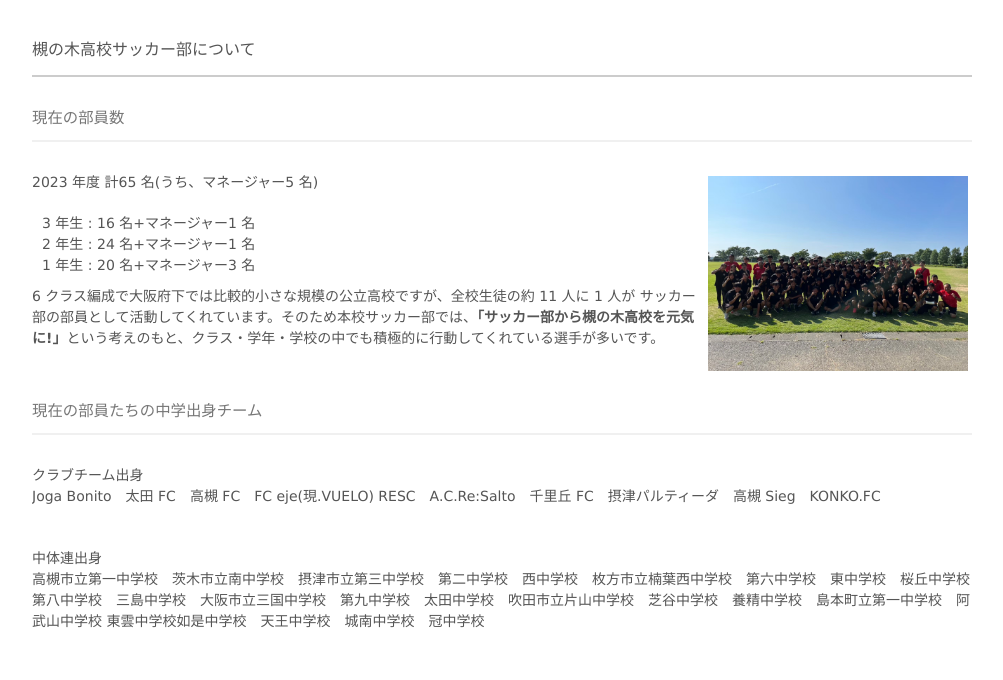
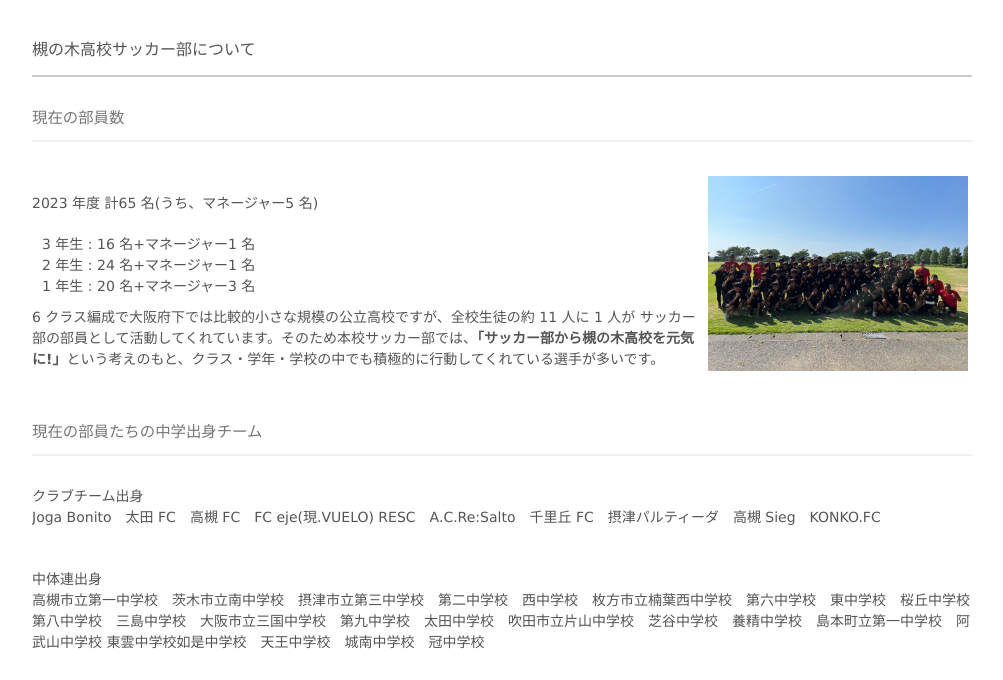
Before and after one commit to tsukinoki-soccer/homepage, a plain HTML site: page tpl_084/sample.html in a window 1280 px wide. Shown: the part 112-792 px from the top of the page, without its empty margins (138-1141 px from the left). Drawn offline with Linux system fonts and the light colour scheme.

Commit message:
Update sample.html

```diff
--- a/tpl_084/sample.html
+++ b/tpl_084/sample.html
@@ -64,7 +64,8 @@
 				<h3 class="heading">槻の木高校サッカー部について</h3>
 				<article class="post">
 					<h3>現在の部員数</h3>
-					<p><img src="images/banners/IMG_2428.JPG" alt="" width="260" height="113" class="alignright" />2023 年度 計65 名(うち、マネージャー5 名)<br>
+					<p><img src="images/banners/IMG_2428.JPG" alt="" width="260" height="113" class="alignright" /><br>
+						2023 年度 計65 名(うち、マネージャー5 名)<br>
 						<ul>3 年生 : 16 名+マネージャー1 名<br>
 						2 年生 : 24 名+マネージャー1 名<br>
 						1 年生 : 20 名+マネージャー3 名<br></ul>
```
